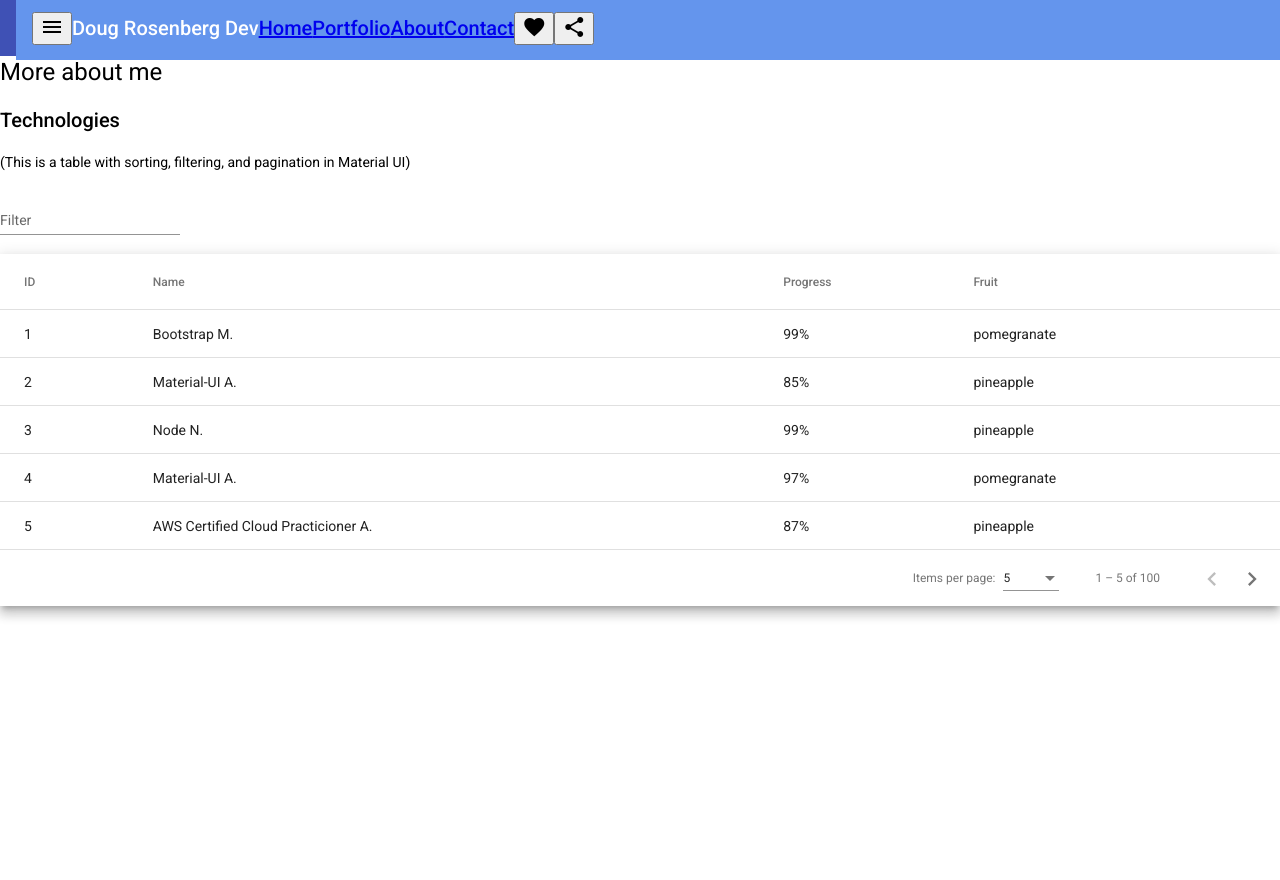
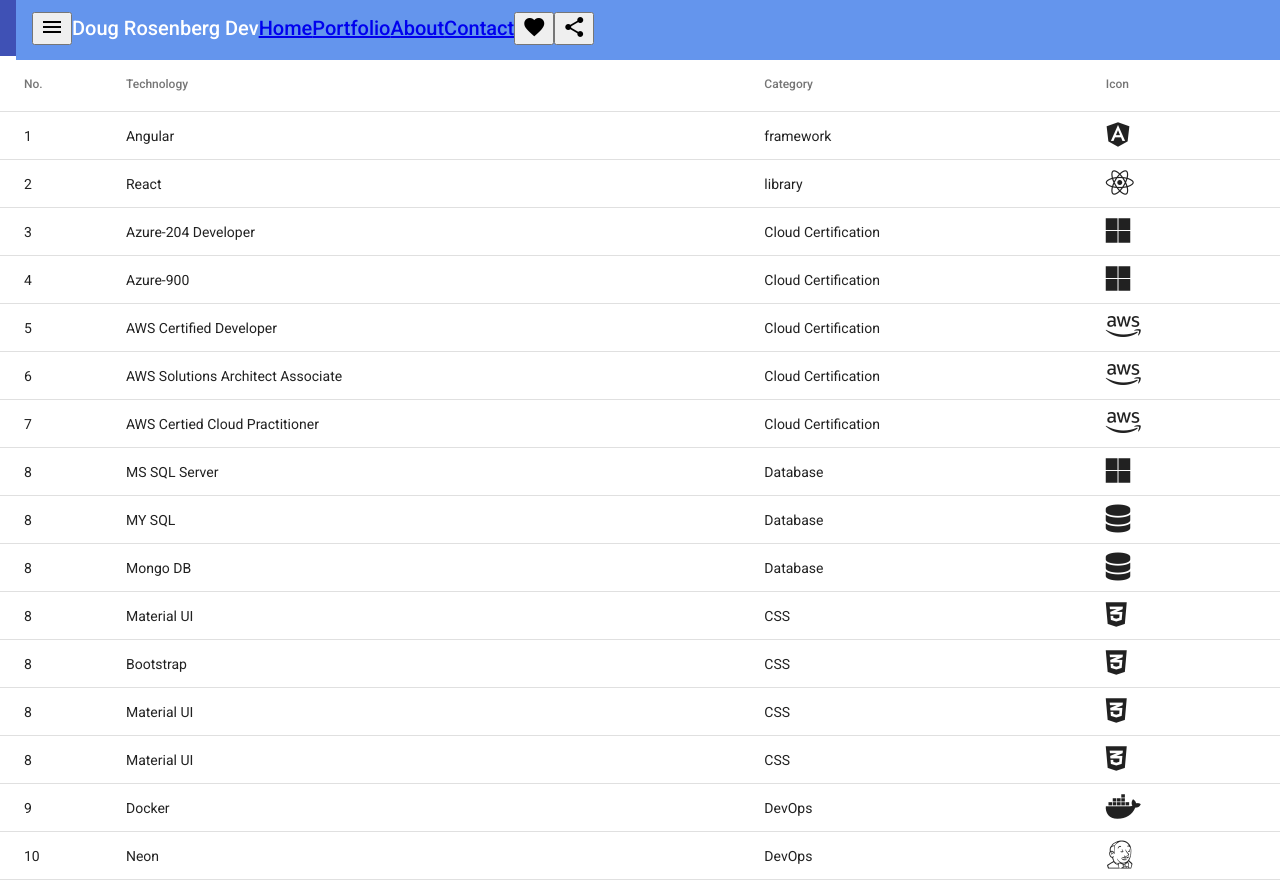
Before and after one commit to shalant/ngPortfolio, an Angular app in the folder attempt3/: page /about in a window 1280 px wide. Shown: the top 880 px of the page. Before the commit the page ends 800 px from the top, so only its background shows below. Built offline with nearby package versions, Linux system fonts and the light colour scheme.

Commit message:
making progress on technologies table!

```diff
--- a/attempt3/package.json
+++ b/attempt3/package.json
@@ -20,6 +20,7 @@
     "@angular/platform-browser": "^14.2.0",
     "@angular/platform-browser-dynamic": "^14.2.0",
     "@angular/router": "^14.2.0",
+    "@mui/icons-material": "^5.10.9",
     "rxjs": "~7.5.0",
     "tslib": "^2.3.0",
     "zone.js": "~0.11.4"
--- a/attempt3/src/app/pages/about/about.component.html
+++ b/attempt3/src/app/pages/about/about.component.html
@@ -1,54 +1,32 @@
-<h1>More about me</h1>
+<table mat-table [dataSource]="dataSource" class="mat-elevation-z8">
 
-<h2>Technologies</h2>
-<p>(This is a table with sorting, filtering, and pagination in Material UI)</p>
+  <!--- Note that these columns can be defined in any order.
+        The actual rendered columns are set as a property on the row definition" -->
 
-<mat-form-field appearance="standard">
-    <mat-label>Filter</mat-label>
-    <input matInput (keyup)="applyFilter($event)" placeholder="Ex. Mia" #input>
-  </mat-form-field>
-
-  <div class="mat-elevation-z8">
-    <table mat-table [dataSource]="dataSource" matSort>
-
-      <!-- ID Column -->
-      <ng-container matColumnDef="techs">
-        <th mat-header-cell *matHeaderCellDef mat-sort-header> Techs </th>
-        <td mat-cell *matCellDef="let row"> {{row.techs}} </td>
-      </ng-container>
-
-      <!-- experimental column -->
-      <ng-container matColumnDef="id">
-        <th mat-header-cell *matHeaderCellDef mat-sort-header> ID </th>
-        <td mat-cell *matCellDef="let row"> {{row.id}} </td>
-      </ng-container>
-
-      <!-- Progress Column -->
-      <ng-container matColumnDef="progress">
-        <th mat-header-cell *matHeaderCellDef mat-sort-header> Progress </th>
-        <td mat-cell *matCellDef="let row"> {{row.progress}}% </td>
+  <!-- Position Column -->
+  <ng-container matColumnDef="position">
+    <th mat-header-cell *matHeaderCellDef> No. </th>
+    <td mat-cell *matCellDef="let element"> {{element.position}} </td>
   </ng-container>
 
   <!-- Name Column -->
   <ng-container matColumnDef="name">
-        <th mat-header-cell *matHeaderCellDef mat-sort-header> Name </th>
-        <td mat-cell *matCellDef="let row"> {{row.name}} </td>
+    <th mat-header-cell *matHeaderCellDef> Technology </th>
+    <td mat-cell *matCellDef="let element"> {{element.name}} </td>
   </ng-container>
 
-      <!-- Fruit Column -->
-      <ng-container matColumnDef="fruit">
-        <th mat-header-cell *matHeaderCellDef mat-sort-header> Fruit </th>
-        <td mat-cell *matCellDef="let row"> {{row.fruit}} </td>
+  <!-- Weight Column -->
+  <ng-container matColumnDef="weight">
+    <th mat-header-cell *matHeaderCellDef> Category </th>
+    <td mat-cell *matCellDef="let element"> {{element.weight}} </td>
+  </ng-container>
+
+  <!-- Symbol Column -->
+  <ng-container matColumnDef="symbol">
+    <th mat-header-cell *matHeaderCellDef> Icon </th>
+    <td mat-cell *matCellDef="let element"><i class='{{element.symbol}}'></i> </td>
   </ng-container>
 
   <tr mat-header-row *matHeaderRowDef="displayedColumns"></tr>
   <tr mat-row *matRowDef="let row; columns: displayedColumns;"></tr>
-
-      <!-- Row shown when there is no matching data. -->
-      <tr class="mat-row" *matNoDataRow>
-        <td class="mat-cell" colspan="4">No data matching the filter "{{input.value}}"</td>
-      </tr>
 </table>
-
-    <mat-paginator [pageSizeOptions]="[5, 10, 25, 100]" aria-label="Select page of users"></mat-paginator>
-  </div>
--- a/attempt3/src/app/pages/about/about.component.ts
+++ b/attempt3/src/app/pages/about/about.component.ts
@@ -1,141 +1,189 @@
-import {AfterViewInit, Component, ViewChild} from '@angular/core';
-import {MatPaginator} from '@angular/material/paginator';
-import {MatSort} from '@angular/material/sort';
-import {MatTableDataSource} from '@angular/material/table';
+import { Component } from '@angular/core';
 
-// plan: eventually make a table (sortable, searchable, paginated) with all technologies, display icons
-
-export interface UserData {
-  id: string;
+export interface PeriodicElement {
   name: string;
-  progress: string;
-  fruit: string;
-  techs: object;
-  // item: string;
-  // type: string;
-  // icon: string;
+  position: number;
+  weight: string;
+  symbol: string;
 }
 
-/** Constants used to fill up our data base. */
-const FRUITS: string[] = [
-  'pomegranate',
-  'pineapple',
-];
-const NAMES: string[] = [
-  'Angular',
-  'React',
-  'Azure Developer Associate',
-  'AWS Developer Associate',
-  'AWS Certified Cloud Practicioner',
-  'AWS Solutions Architect Associate',
-  'ASP.NET',
-  'C#',
-  'Material-UI',
-  'Github',
-  'Bootstrap',
-  'MS SQL Server',
-  'MYSQL',
-  'MongoDB',
-  'Node',
-];
-
-// interface sample_arr {
-//   data1: <data type>;
-//   data2: <data type>;
-//   }
-//   const array_emp: sample_arr[ ] = [
-//   { data1: “value1”, data2: “value2”, data3: “value3” },
-//   { data1: “value12”, data2: “value22”, data3: “value32” },
-//   ]
-
-// export interface TECHS {
-//   item: <string>;
-//   type: <string>;
-//   icon: <string>;
-// }
-
-
-const BLAH: { name: string; age: number }[] = [
-  { name: 'Alice', age: 27 },
-  { name: 'Bob', age: 28 },
-  { name: 'Carl', age: 29 },
-];
-
-const TECHNOLOGIES: { item: string; type: string; icon: string} [] = [
-  {item: 'Angular', type: 'Framework', icon: 'fa-brands fa-angular'},
-  {item: 'React', type: 'Framework', icon: 'fa-brands fa-react'},
-  {item: 'Azure-204 Developer Associate', type: 'Cloud Certification', icon: 'fa-brands fa-react'},
-  {item: 'AWS Developer Associate', type: 'Cloud Certification', icon: 'fa-brands fa-aws'},
-  {item: 'AWS Certified Cloud Practicioner', type: 'Cloud Certification', icon: 'fa-brands fa-aws'},
-  {item: 'AWS Solutions Architect Associate', type: 'Cloud Certification', icon: 'fa-brands fa-aws'},
-  {item: 'Azure-900', type: 'Cloud Certification', icon: 'fa-brands fa-react'},
-  {item: 'ASP.NET', type: 'Certification', icon: 'fa-brands fa-react'},
-  {item: 'Material-UI', type: 'CSS', icon: 'fa-brands fa-react'},
-  {item: 'MYSQL', type: 'Database', icon: 'fa-brands fa-react'},
-  {item: 'MS SQL Server', type: 'Database', icon: 'fa-brands fa-react'},
-  {item: 'MongoDB', type: 'Database', icon: 'fa-brands fa-react'},
-  {item: 'Github', type: 'Source-control', icon: 'fa-brands fa-github'},
-  {item: 'Bootstrap', type: 'CSS', icon: 'fa-brands fa-bootstrap'},
-  {item: 'Python', type: 'Language', icon: 'fa-brands fa-python'},
-  {item: 'Java', type: 'Language', icon: 'fa-brands fa-java'},
-  {item: 'Jenkins', type: 'DevOps', icon: 'fa-brands fa-jenkins'},
-  {item: 'Docker', type: 'DevOps', icon: 'fa-brands fa-docker'},
-  {item: 'MongoDB', type: 'Database', icon: 'fa-brands fa-react'},
-  {item: 'MongoDB', type: 'Database', icon: 'fa-brands fa-react'},
-  {item: 'Node', type: 'Server-side', icon: 'fa-brands fa-node'},
-  {item: 'Azure-900', type: 'Certification', icon: 'fa-brands fa-react'},
-  {item: 'Azure-900', type: 'Certification', icon: 'fa-brands fa-react'},
-  {item: 'Azure-900', type: 'Certification', icon: 'fa-brands fa-react'}
+const ELEMENT_DATA: PeriodicElement[] = [
+  {position: 1, name: 'Angular', weight: 'framework', symbol: 'fa-brands fa-angular fa-2x'},
+  {position: 2, name: 'React', weight: 'library', symbol: 'fa-brands fa-react fa-2x'},
+  {position: 3, name: 'Azure-204 Developer', weight: 'Cloud Certification', symbol: 'fa-brands fa-microsoft fa-2x'},
+  {position: 4, name: 'Azure-900', weight: 'Cloud Certification', symbol: 'fa-brands fa-microsoft fa-2x'},
+  {position: 5, name: 'AWS Certified Developer', weight: 'Cloud Certification', symbol: 'fa-brands fa-aws fa-2x'},
+  {position: 6, name: 'AWS Solutions Architect Associate', weight: 'Cloud Certification', symbol: 'fa-brands fa-aws fa-2x'},
+  {position: 7, name: 'AWS Certied Cloud Practitioner', weight: 'Cloud Certification', symbol: 'fa-brands fa-aws fa-2x'},
+  {position: 8, name: 'MS SQL Server', weight: 'Database', symbol: 'fa-brands fa-microsoft fa-2x'},
+  {position: 8, name: 'MY SQL', weight: 'Database', symbol: 'fa-solid fa-database fa-2x'},
+  {position: 8, name: 'Mongo DB', weight: 'Database', symbol: 'fa-solid fa-database fa-2x'},
+  {position: 8, name: 'Material UI', weight: 'CSS', symbol: 'fa-brands fa-css3-alt fa-2x'},
+  {position: 8, name: 'Bootstrap', weight: 'CSS', symbol: 'fa-brands fa-css3-alt fa-2x'},
+  {position: 8, name: 'Material UI', weight: 'CSS', symbol: 'fa-brands fa-css3-alt fa-2x'},
+  {position: 8, name: 'Material UI', weight: 'CSS', symbol: 'fa-brands fa-css3-alt fa-2x'},
+  {position: 9, name: 'Docker', weight: 'DevOps', symbol: 'fa-brands fa-docker fa-2x'},
+  {position: 10, name: 'Neon', weight: 'DevOps', symbol: 'fa-brands fa-jenkins fa-2x'},
 ];
 
 @Component({
-  selector: 'about',
-  styleUrls: ['about.component.css'],
-  templateUrl: 'about.component.html',
+  selector: 'app-root',
+  templateUrl: './about.component.html',
+  styleUrls: ['./about.component.css']
 })
-export class AboutComponent implements AfterViewInit {
-  displayedColumns: string[] = ['id', 'name', 'progress', 'fruit'];
-  dataSource: MatTableDataSource<UserData>;
-
-  @ViewChild(MatPaginator) paginator!: MatPaginator;
-  @ViewChild(MatSort) sort!: MatSort;
-
-  constructor() {
-    // Create 100 users
-    const users = Array.from({length: 100}, (_, k) => createNewUser(k + 1));
-
-    // Assign the data to the data source for the table to render
-    this.dataSource = new MatTableDataSource(users);
-  }
-
-  ngAfterViewInit() {
-    this.dataSource.paginator = this.paginator;
-    this.dataSource.sort = this.sort;
-  }
-
-  applyFilter(event: Event) {
-    const filterValue = (event.target as HTMLInputElement).value;
-    this.dataSource.filter = filterValue.trim().toLowerCase();
-
-    if (this.dataSource.paginator) {
-      this.dataSource.paginator.firstPage();
-    }
-  }
+export class AboutComponent {
+  title = 'MT';
+  displayedColumns: string[] = ['position', 'name', 'weight', 'symbol'];
+  dataSource = ELEMENT_DATA;
 }
 
-/** Builds and returns a new User. */
-function createNewUser(id: number): UserData {
-  const name =
-    NAMES[Math.round(Math.random() * (NAMES.length - 1))] +
-    ' ' +
-    NAMES[Math.round(Math.random() * (NAMES.length - 1))].charAt(0) +
-    '.';
 
-  return {
-    id: id.toString(),
-    name: name,
-    progress: Math.round(Math.random() * 100).toString(),
-    fruit: FRUITS[Math.round(Math.random() * (FRUITS.length - 1))],
-    techs: TECHNOLOGIES,
-  };
-}
+
+
+
+
+
+
+
+
+// import {AfterViewInit, Component, ViewChild} from '@angular/core';
+// import {MatPaginator} from '@angular/material/paginator';
+// import {MatSort} from '@angular/material/sort';
+// import {MatTableDataSource} from '@angular/material/table';
+
+// // plan: eventually make a table (sortable, searchable, paginated) with all technologies, display icons
+
+// export interface UserData {
+//   id: string;
+//   name: string;
+//   progress: string;
+//   fruit: string;
+//   techs: object;
+//   // item: string;
+//   // type: string;
+//   // icon: string;
+// }
+
+// /** Constants used to fill up our data base. */
+// const FRUITS: string[] = [
+//   'pomegranate',
+//   'pineapple',
+// ];
+// const NAMES: string[] = [
+//   'Angular',
+//   'React',
+//   'Azure Developer Associate',
+//   'AWS Developer Associate',
+//   'AWS Certified Cloud Practicioner',
+//   'AWS Solutions Architect Associate',
+//   'ASP.NET',
+//   'C#',
+//   'Material-UI',
+//   'Github',
+//   'Bootstrap',
+//   'MS SQL Server',
+//   'MYSQL',
+//   'MongoDB',
+//   'Node',
+// ];
+
+// // interface sample_arr {
+// //   data1: <data type>;
+// //   data2: <data type>;
+// //   }
+// //   const array_emp: sample_arr[ ] = [
+// //   { data1: “value1”, data2: “value2”, data3: “value3” },
+// //   { data1: “value12”, data2: “value22”, data3: “value32” },
+// //   ]
+
+// // export interface TECHS {
+// //   item: <string>;
+// //   type: <string>;
+// //   icon: <string>;
+// // }
+
+
+// const BLAH: { name: string; age: number }[] = [
+//   { name: 'Alice', age: 27 },
+//   { name: 'Bob', age: 28 },
+//   { name: 'Carl', age: 29 },
+// ];
+
+// const TECHNOLOGIES: { item: string; type: string; icon: string} [] = [
+//   {item: 'Angular', type: 'Framework', icon: 'fa-brands fa-angular'},
+//   {item: 'React', type: 'Framework', icon: 'fa-brands fa-react'},
+//   {item: 'Azure-204 Developer Associate', type: 'Cloud Certification', icon: 'fa-brands fa-react'},
+//   {item: 'AWS Developer Associate', type: 'Cloud Certification', icon: 'fa-brands fa-aws'},
+//   {item: 'AWS Certified Cloud Practicioner', type: 'Cloud Certification', icon: 'fa-brands fa-aws'},
+//   {item: 'AWS Solutions Architect Associate', type: 'Cloud Certification', icon: 'fa-brands fa-aws'},
+//   {item: 'Azure-900', type: 'Cloud Certification', icon: 'fa-brands fa-react'},
+//   {item: 'ASP.NET', type: 'Certification', icon: 'fa-brands fa-react'},
+//   {item: 'Material-UI', type: 'CSS', icon: 'fa-brands fa-react'},
+//   {item: 'MYSQL', type: 'Database', icon: 'fa-brands fa-react'},
+//   {item: 'MS SQL Server', type: 'Database', icon: 'fa-brands fa-react'},
+//   {item: 'MongoDB', type: 'Database', icon: 'fa-brands fa-react'},
+//   {item: 'Github', type: 'Source-control', icon: 'fa-brands fa-github'},
+//   {item: 'Bootstrap', type: 'CSS', icon: 'fa-brands fa-bootstrap'},
+//   {item: 'Python', type: 'Language', icon: 'fa-brands fa-python'},
+//   {item: 'Java', type: 'Language', icon: 'fa-brands fa-java'},
+//   {item: 'Jenkins', type: 'DevOps', icon: 'fa-brands fa-jenkins'},
+//   {item: 'Docker', type: 'DevOps', icon: 'fa-brands fa-docker'},
+//   {item: 'MongoDB', type: 'Database', icon: 'fa-brands fa-react'},
+//   {item: 'MongoDB', type: 'Database', icon: 'fa-brands fa-react'},
+//   {item: 'Node', type: 'Server-side', icon: 'fa-brands fa-node'},
+//   {item: 'Azure-900', type: 'Certification', icon: 'fa-brands fa-react'},
+//   {item: 'Azure-900', type: 'Certification', icon: 'fa-brands fa-react'},
+//   {item: 'Azure-900', type: 'Certification', icon: 'fa-brands fa-react'}
+// ];
+
+// @Component({
+//   selector: 'about',
+//   styleUrls: ['about.component.css'],
+//   templateUrl: 'about.component.html',
+// })
+// export class AboutComponent implements AfterViewInit {
+//   displayedColumns: string[] = ['id', 'name', 'progress', 'fruit'];
+//   dataSource: MatTableDataSource<UserData>;
+
+//   @ViewChild(MatPaginator) paginator!: MatPaginator;
+//   @ViewChild(MatSort) sort!: MatSort;
+
+//   constructor() {
+//     // Create 100 users
+//     const users = Array.from({length: 100}, (_, k) => createNewUser(k + 1));
+
+//     // Assign the data to the data source for the table to render
+//     this.dataSource = new MatTableDataSource(users);
+//   }
+
+//   ngAfterViewInit() {
+//     this.dataSource.paginator = this.paginator;
+//     this.dataSource.sort = this.sort;
+//   }
+
+//   applyFilter(event: Event) {
+//     const filterValue = (event.target as HTMLInputElement).value;
+//     this.dataSource.filter = filterValue.trim().toLowerCase();
+
+//     if (this.dataSource.paginator) {
+//       this.dataSource.paginator.firstPage();
+//     }
+//   }
+// }
+
+// /** Builds and returns a new User. */
+// function createNewUser(id: number): UserData {
+//   const name =
+//     NAMES[Math.round(Math.random() * (NAMES.length - 1))] +
+//     ' ' +
+//     NAMES[Math.round(Math.random() * (NAMES.length - 1))].charAt(0) +
+//     '.';
+
+//   return {
+//     id: id.toString(),
+//     name: name,
+//     progress: Math.round(Math.random() * 100).toString(),
+//     fruit: FRUITS[Math.round(Math.random() * (FRUITS.length - 1))],
+//     techs: TECHNOLOGIES,
+//   };
+// }
```
Also changed, not shown: 1 other file (tests, documents, lock files or other folders). Lines whose indentation alone changed are shown as unchanged.
